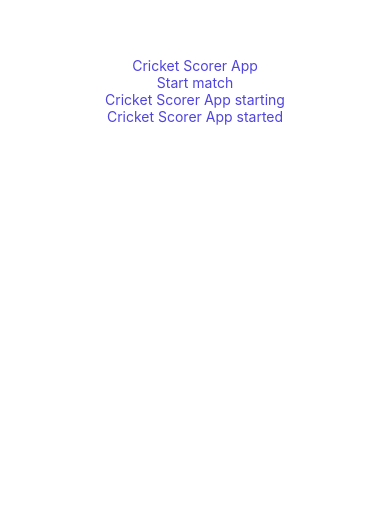
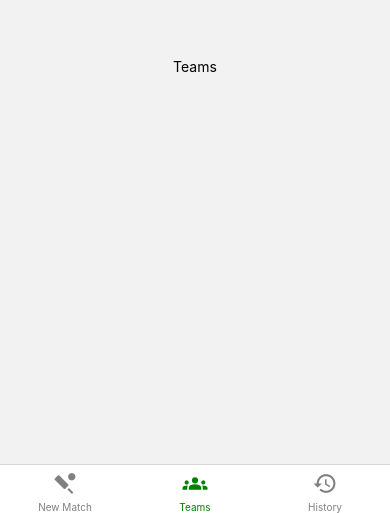
Before and after one commit to A-madhuprasath/cricket-score-app, a React Native app: screen /TeamsTab in a window 390 px wide. Shown: the part 331-844 px from the top of the page. Built offline with nearby package versions, Linux system fonts and the light colour scheme.

Commit message:
created three screens and tab navigation

```diff
--- a/App.js
+++ b/App.js
@@ -1,24 +1,11 @@
 import {StatusBar} from 'expo-status-bar';
 import {StyleSheet, Text, View} from 'react-native';
 import style from './assets/globalCss'
+import AppNavigator from './src/navigation/AppNavigator';
 
 export default function App() {
     return (
-        <View style={styles.container}>
-            <Text style={style.text}>Cricket Scorer App</Text>
-            <Text style={style.text}>Start match</Text>
-            <Text style={style.text}>Cricket Scorer App starting</Text>
-            <Text style={style.text}>Cricket Scorer App started</Text>
-            <StatusBar style="auto"/>
-        </View>
+        <AppNavigator/>
+
     );
 }
-
-const styles = StyleSheet.create({
-    container: {
-        flex: 1,
-        backgroundColor: '#fff',
-        alignItems: 'center',
-        justifyContent: 'center',
-    },
-});
--- a/app.json
+++ b/app.json
@@ -4,9 +4,9 @@
     "slug": "cricScorer",
     "version": "1.0.0",
     "orientation": "portrait",
-    "icon": "./assets/icon.png",
+    "icon": "",
     "splash": {
-      "image": "./assets/splash.png",
+      "image": "",
       "resizeMode": "contain",
       "backgroundColor": "#ffffff"
     },
@@ -21,12 +21,12 @@
     },
     "android": {
       "adaptiveIcon": {
-        "foregroundImage": "./assets/adaptive-icon.png",
+        "foregroundImage": "",
         "backgroundColor": "#FFFFFF"
       }
     },
     "web": {
-      "favicon": "./assets/favicon.png"
+      "favicon": ""
     }
   }
 }
--- a/package.json
+++ b/package.json
@@ -10,11 +10,17 @@
     "eject": "expo eject"
   },
   "dependencies": {
+    "@react-navigation/bottom-tabs": "^6.2.0",
+    "@react-navigation/native": "^6.0.8",
+    "@react-navigation/native-stack": "^6.4.1",
     "expo": "~44.0.0",
     "expo-status-bar": "~1.2.0",
     "react": "17.0.1",
     "react-dom": "17.0.1",
     "react-native": "0.64.3",
+    "react-native-safe-area-context": "3.3.2",
+    "react-native-screens": "~3.10.1",
+    "react-native-vector-icons": "^9.0.0",
     "react-native-web": "0.17.1"
   },
   "devDependencies": {
--- /dev/null
+++ b/src/navigation/AppNavigator.js
@@ -0,0 +1,66 @@
+import React from 'react';
+import { NavigationContainer } from '@react-navigation/native';
+import { createNativeStackNavigator } from '@react-navigation/native-stack';
+import { createBottomTabNavigator } from '@react-navigation/bottom-tabs';
+import { NewMatch } from '../screens/NewMatch/NewMatch';
+import { Teams } from '../screens/Teams/Teams';
+import { History } from '../screens/History/History';
+import { Ionicons,MaterialIcons } from '@expo/vector-icons'
+
+const Stack = createNativeStackNavigator();
+const Tab = createBottomTabNavigator();
+
+function NewMatchNavigator(){
+    return(
+        <Stack.Navigator screenOptions={{headerShown:false}}>
+        <Stack.Screen name="NewMatch" component={NewMatch}/>
+      </Stack.Navigator>
+    )
+}
+function TeamsNavigator(){
+    return(
+        <Stack.Navigator screenOptions={{headerShown:false}}>
+        <Stack.Screen name="Teams" component={Teams} />
+      </Stack.Navigator>
+    )
+}
+function HistoryNavigator(){
+    return(
+        <Stack.Navigator  screenOptions={{headerShown:false}}>
+        <Stack.Screen name="History" component={History} />
+      </Stack.Navigator>
+    )
+}
+function TabNavigator(){
+    return(
+        <Tab.Navigator screenOptions={({ route }) => ({
+            tabBarIcon: ({ focused, color, size }) => {
+              let iconName;
+
+              if (route.name === "NewMatchTab") {
+                iconName = focused ? "sports-cricket" : "sports-cricket";
+              } else if (route.name === "TeamsTab") {
+                iconName = focused ? "groups" : "groups";
+              } else if (route.name === "HistoryTab") {
+                iconName = focused ? "history" : "history";
+              }
+
+              return <MaterialIcons name={iconName} size={25} color={color} />;
+            },
+            tabBarActiveTintColor: 'green',
+            tabBarInactiveTintColor: 'grey',
+            headerShown: false,
+          })}>
+        <Tab.Screen name="NewMatchTab" component={NewMatchNavigator} options={{title:'New Match'}}/>
+        <Tab.Screen name="TeamsTab" component={TeamsNavigator} options={{title:'Teams'}}/>
+        <Tab.Screen name="HistoryTab" component={HistoryNavigator}options={{title:'History'}} />
+      </Tab.Navigator>
+    )
+}
+export default function AppNavigator() {
+    return(
+        <NavigationContainer>
+            <TabNavigator/>
+        </NavigationContainer>
+    )
+}
--- /dev/null
+++ b/src/screens/History/History.js
@@ -0,0 +1,17 @@
+import React from 'react';
+import { View,StyleSheet,Text } from 'react-native';
+
+export function History(){
+return(
+    <View style={styles.container}>
+        <Text>History</Text>
+    </View>
+)
+}
+const styles=StyleSheet.create({
+    container:{
+        flex:1,
+        justifyContent:'center',
+        alignItems:'center'
+    }
+})
--- /dev/null
+++ b/src/screens/NewMatch/NewMatch.js
@@ -0,0 +1,17 @@
+import React from 'react';
+import { View,StyleSheet,Text } from 'react-native';
+
+export function NewMatch(){
+return(
+    <View style={styles.container}>
+        <Text>New match</Text>
+    </View>
+)
+}
+const styles=StyleSheet.create({
+    container:{
+        flex:1,
+        justifyContent:'center',
+        alignItems:'center'
+    }
+})
--- /dev/null
+++ b/src/screens/Teams/Teams.js
@@ -0,0 +1,17 @@
+import React from 'react';
+import { View,StyleSheet,Text } from 'react-native';
+
+export function Teams(){
+return(
+    <View style={styles.container}>
+        <Text>Teams</Text>
+    </View>
+)
+}
+const styles=StyleSheet.create({
+    container:{
+        flex:1,
+        justifyContent:'center',
+        alignItems:'center'
+    }
+})
```
Also changed, not shown: 2 other files (tests, documents, lock files or other folders).
